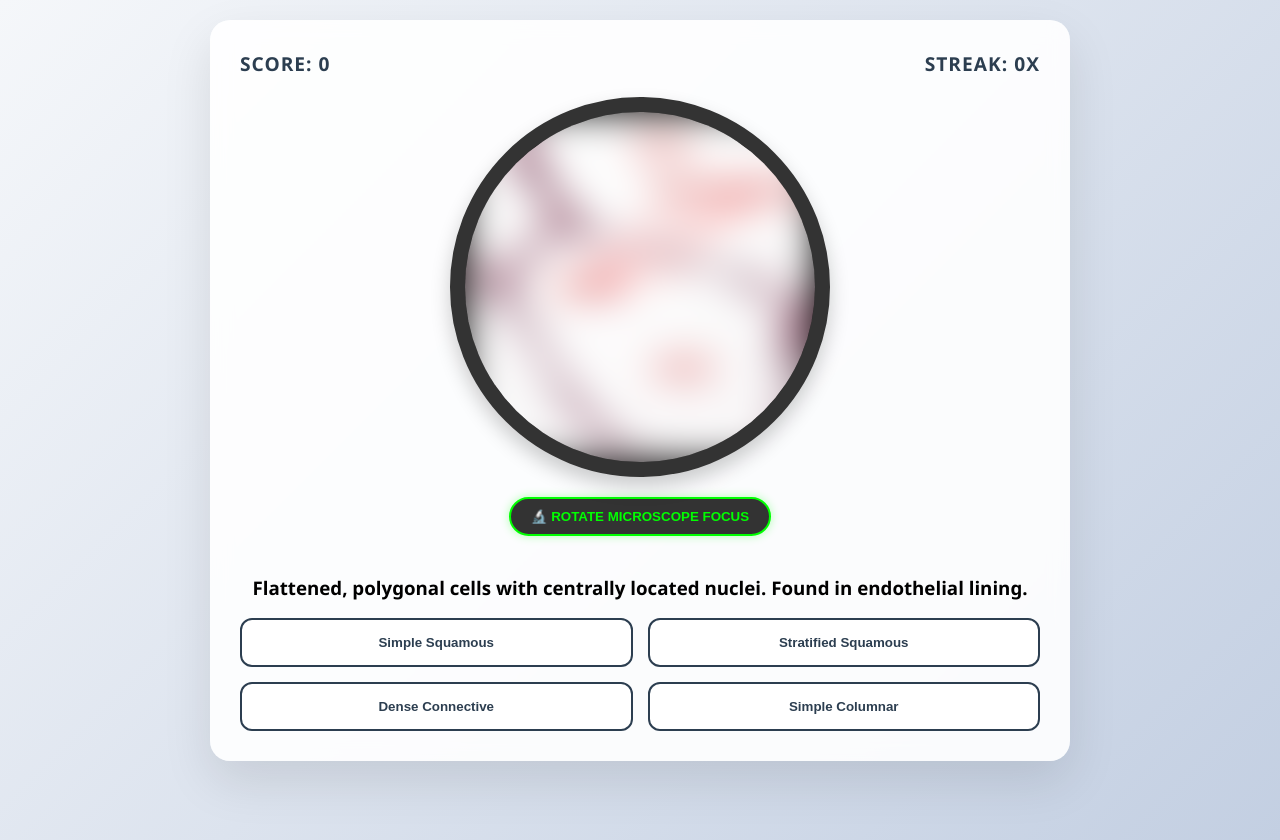
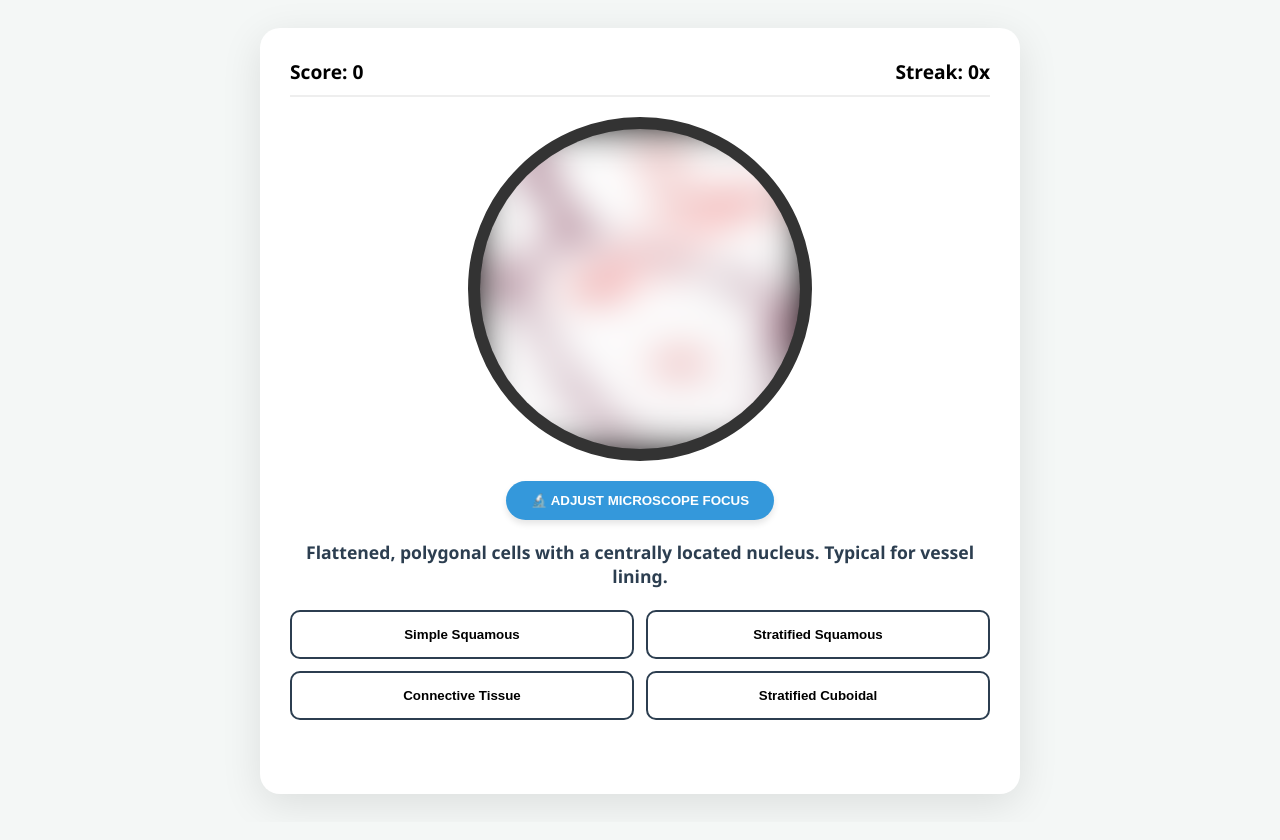
Before and after one commit to Hamada0106648249/Histology-Lab-Game, a plain HTML site: page index.html in a window 1280 px wide. Drawn offline with Linux system fonts and the light colour scheme.

Commit message:
index.html

```diff
--- a/index.html
+++ b/index.html
@@ -3,140 +3,146 @@
 <head>
     <meta charset="UTF-8">
     <meta name="viewport" content="width=device-width, initial-scale=1.0">
-    <title>Pathology Race: Lab 1</title>
+    <title>Histo-Hero: The Pathologist's Race</title>
     <style>
-        :root { --med-blue: #2c3e50; --biotech-pink: #ec407a; --glass: rgba(255, 255, 255, 0.9); }
-        body { font-family: 'Segoe UI', sans-serif; background: linear-gradient(135deg, #f5f7fa 0%, #c3cfe2 100%); min-height: 100vh; margin: 0; display: flex; flex-direction: column; align-items: center; padding: 20px; }
-        #game-box { max-width: 800px; width: 100%; background: var(--glass); backdrop-filter: blur(10px); padding: 30px; border-radius: 20px; box-shadow: 0 20px 50px rgba(0,0,0,0.1); text-align: center; }
+        :root { --med-blue: #2c3e50; --success: #27ae60; --danger: #e74c3c; --bg: #f4f7f6; }
+        body { font-family: 'Segoe UI', sans-serif; background: var(--bg); display: flex; flex-direction: column; align-items: center; padding: 20px; }
+        #game-container { max-width: 700px; background: white; padding: 30px; border-radius: 20px; box-shadow: 0 10px 40px rgba(0,0,0,0.1); text-align: center; }
+        .hud { display: flex; justify-content: space-between; font-weight: bold; font-size: 1.2rem; border-bottom: 2px solid #eee; padding-bottom: 10px; margin-bottom: 20px; }
 
-        .microscope-lens { width: 350px; height: 350px; border: 15px solid #333; border-radius: 50%; margin: 0 auto 20px; overflow: hidden; background: #000; box-shadow: inset 0 0 30px #000, 0 10px 20px rgba(0,0,0,0.2); position: relative; }
-        #histo-img { width: 100%; height: 100%; object-fit: cover; filter: blur(20px); transition: filter 0.4s cubic-bezier(0.4, 0, 0.2, 1); }
+        /* Microscope View */
+        .microscope-lens { width: 320px; height: 320px; border: 12px solid #333; border-radius: 50%; margin: 0 auto 20px; overflow: hidden; background: #222; position: relative; box-shadow: inset 0 0 20px #000; }
+        #histo-img { width: 100%; height: 100%; object-fit: cover; filter: blur(20px); transition: filter 0.4s ease; }
 
-        .hud { display: flex; justify-content: space-between; font-weight: 800; font-size: 1.2rem; color: var(--med-blue); margin-bottom: 20px; text-transform: uppercase; letter-spacing: 1px; }
-        .focus-btn { background: #333; color: #00ff00; border: 2px solid #00ff00; padding: 10px 20px; border-radius: 30px; cursor: pointer; font-weight: bold; margin-bottom: 20px; box-shadow: 0 0 10px rgba(0,255,0,0.3); }
-        .focus-btn:active { transform: scale(0.95); }
+        .focus-btn { background: #3498db; color: white; border: none; padding: 12px 25px; border-radius: 25px; cursor: pointer; font-weight: bold; margin-bottom: 20px; box-shadow: 0 4px 6px rgba(0,0,0,0.1); }
+        .focus-btn:hover { background: #2980b9; }
 
-        .options-grid { display: grid; grid-template-columns: repeat(2, 1fr); gap: 15px; }
-        button.option { padding: 15px; border: 2px solid var(--med-blue); border-radius: 12px; background: white; color: var(--med-blue); font-weight: 600; cursor: pointer; transition: 0.3s; }
-        button.option:hover { background: var(--med-blue); color: white; transform: translateY(-3px); }
+        #question-box { font-size: 1.1rem; margin-bottom: 20px; min-height: 50px; font-weight: 600; color: var(--med-blue); }
+        .options-grid { display: grid; grid-template-columns: 1fr 1fr; gap: 12px; }
+        button.option { padding: 15px; border: 2px solid var(--med-blue); background: white; border-radius: 10px; cursor: pointer; font-weight: bold; transition: 0.2s; }
+        button.option:hover { background: var(--med-blue); color: white; }
 
-        #leaderboard { margin-top: 30px; padding-top: 20px; border-top: 2px dashed #ccc; }
+        .error-msg { position: absolute; top: 40%; width: 100%; color: #ff4d4d; font-weight: bold; padding: 10px; }
+        #feedback { margin-top: 20px; font-weight: bold; min-height: 24px; }
         .hidden { display: none; }
     </style>
 </head>
 <body>
 
-<div id="game-box">
+<div id="game-container">
     <div class="hud">
         <div>Score: <span id="score">0</span></div>
         <div>Streak: <span id="streak">0</span>x</div>
     </div>
 
     <div class="microscope-lens">
-        <img id="histo-img" src="" alt="Focus required">
+        <div id="loading-error" class="error-msg hidden">⚠️ IMAGE MISSING</div>
+        <img id="histo-img" src="" alt="Specimen">
     </div>
 
-    <button class="focus-btn" onclick="adjustFocus()">🔬 ROTATE MICROSCOPE FOCUS</button>
+    <button class="focus-btn" onclick="adjustFocus()">🔬 ADJUST MICROSCOPE FOCUS</button>
 
-    <div id="quiz-section">
-        <h3 id="question-text">Identify the specimen...</h3>
+    <div id="game-ui">
+        <div id="question-box">Loading specimen...</div>
         <div class="options-grid" id="options"></div>
+        <div id="feedback"></div>
     </div>
 
-    <div id="result-screen" class="hidden">
-        <h1>🏆 LAB COMPLETED</h1>
-        <p id="final-status"></p>
-        <div id="leaderboard">
-            <h3>Local High Scores</h3>
-            <ul id="score-list" style="list-style:none; padding:0;"></ul>
-        </div>
-        <button onclick="location.reload()" class="focus-btn" style="color:white; border-color:white; margin-top:20px;">RESTART CHALLENGE</button>
+    <div id="end-screen" class="hidden">
+        <h2>🔬 Lab Rotation Complete</h2>
+        <p id="final-stats"></p>
+        <button onclick="location.reload()" class="focus-btn">Restart Lab Challenge</button>
     </div>
 </div>
 
 <script>
+    // Data strictly mapped from your Lab1.pptx content
     const labData = [
-        { img: "img2.jpg", q: "Flattened, polygonal cells with centrally located nuclei. Found in endothelial lining.", a: "Simple Squamous", info: "Matches Image 2 in your Lab." },
-        { img: "img3.jpg", q: "Extremely thin layer lining 95-97% of lung alveoli.", a: "Type I Pneumocytes", info: "Visible as a very thin layer in light microscopy." },
-        { img: "img4.jpg", q: "Cells are roughly square on transverse section. Found in renal tubules.", a: "Simple Cuboidal", info: "Typical for glandular ducts and ovaries." },
-        { img: "img7.jpg", q: "Appears stratified, but all cells contact the basement membrane.", a: "Pseudostratified Columnar", info: "Typical for the trachea and respiratory passages." },
-        { img: "img8.jpg", q: "Features large surface 'Umbrella' cells with 1-2 nuclei.", a: "Transitional Epithelium", info: "Adapted for volume changes in the bladder." },
-        { img: "img9.jpg", q: "Single-cell glands with a narrow stalk and dilated apical part.", a: "Goblet Cells", info: "Secretes mucus in respiratory and intestinal tracts." }
+        { img: "img2.jpg", q: "Flattened, polygonal cells with a centrally located nucleus. Typical for vessel lining.", a: "Simple Squamous", note: "Simple squamous epithelium lines vessels and Wharton's jelly." },
+        { img: "img3.jpg", q: "Extremely thin layer lining 95-97% of lung alveolar surface.", a: "Type I Pneumocytes", note: "These membranous pneumocytes are vital for gas exchange." },
+        { img: "img4.jpg", q: "Cells are roughly square on transverse section. Typical for renal tubules.", a: "Simple Cuboidal", note: "Found in renal tubules, glandular ducts, and the ovarian surface." },
+        { img: "img5.jpg", q: "Tall columnar cells. Typical for the gastrointestinal tract.", a: "Simple Columnar", note: "This is the primary epithelium of the GI tract." },
+        { img: "img7.jpg", q: "Looks stratified, but all cells touch the basement membrane. Found in the trachea.", a: "Pseudostratified Columnar", note: "The 'stratification' is only illusory; typical for respiratory passages." },
+        { img: "img8.jpg", q: "Surface layer features large 'umbrella' cells. Adapted for volume changes.", a: "Transitional (Urothelium)", note: "Urothelium lines the bladder, ureters, and renal pelvis." },
+        { img: "img9.jpg", q: "Single-cell glands with a narrow stalk and dilated top containing granules.", a: "Goblet Cells", note: "Common in respiratory and intestinal epithelium for mucus secretion." }
     ];
 
-    let score = 0;
+    let currentScore = 0;
     let streak = 0;
     let currentIdx = 0;
-    let blur = 20;
+    let blurLevel = 20;
 
     function adjustFocus() {
-        blur = Math.max(0, blur - 5);
-        document.getElementById('histo-img').style.filter = `blur(${blur}px)`;
+        blurLevel = Math.max(0, blurLevel - 5);
+        document.getElementById('histo-img').style.filter = `blur(${blurLevel}px)`;
     }
 
     function initLevel() {
-        if (currentIdx >= labData.length) return endGame();
+        if (currentIdx >= labData.length) return showResults();
 
-        const current = labData[currentIdx];
-        blur = 20;
+        const data = labData[currentIdx];
         const img = document.getElementById('histo-img');
-        img.src = current.img;
-        img.style.filter = `blur(20px)`;
-        img.onerror = () => { img.alt = "⚠️ MISSING FILE: Upload " + current.img + " to GitHub"; };
+        const errorMsg = document.getElementById('loading-error');
 
-        document.getElementById('question-text').innerText = current.q;
+        // Reset state for new question
+        blurLevel = 20;
+        img.style.filter = "blur(20px)";
+        errorMsg.classList.add('hidden');
 
-        const opts = document.getElementById('options');
-        opts.innerHTML = '';
+        // Update Image with Cache Buster to prevent "Same Image" bug
+        img.src = data.img + "?t=" + new Date().getTime();
 
-        const choices = [current.a, "Stratified Squamous", "Simple Columnar", "Dense Connective"].sort(() => Math.random() - 0.5);
+        // Check if image fails to load
+        img.onerror = () => {
+            errorMsg.innerText = "⚠️ MISSING: " + data.img;
+            errorMsg.classList.remove('hidden');
+        };
+
+        document.getElementById('question-box').innerText = data.q;
+        const optsDiv = document.getElementById('options');
+        optsDiv.innerHTML = '';
+
+        const choices = [data.a, "Stratified Squamous", "Stratified Cuboidal", "Connective Tissue"].sort(() => Math.random() - 0.5);
 
         choices.forEach(c => {
             const btn = document.createElement('button');
             btn.className = 'option';
             btn.innerText = c;
-            btn.onclick = () => check(c, current.a);
-            opts.appendChild(btn);
+            btn.onclick = () => checkAnswer(c, data.a, data.note);
+            optsDiv.appendChild(btn);
         });
     }
 
-    function check(choice, correct) {
+    function checkAnswer(selected, correct, note) {
         document.getElementById('histo-img').style.filter = "blur(0px)";
-        if (choice === correct) {
-            score += 100 + (streak * 25);
+        const feedback = document.getElementById('feedback');
+
+        if (selected === correct) {
+            currentScore += (100 + (streak * 20));
             streak++;
-            alert("✅ Correct! " + labData[currentIdx].info);
+            feedback.innerHTML = `<span style="color:var(--success)">✅ Correct!</span> ${note}`;
         } else {
             streak = 0;
-            alert("❌ Incorrect! The correct answer was " + correct);
+            feedback.innerHTML = `<span style="color:var(--danger)">❌ Incorrect.</span> The answer is ${correct}.`;
         }
 
-        document.getElementById('score').innerText = score;
+        document.getElementById('score').innerText = currentScore;
         document.getElementById('streak').innerText = streak;
-        currentIdx++;
-        setTimeout(initLevel, 500);
+
+        setTimeout(() => {
+            currentIdx++;
+            feedback.innerText = "";
+            initLevel();
+        }, 3500);
     }
 
-    function endGame() {
-        document.getElementById('quiz-section').classList.add('hidden');
-        document.getElementById('result-screen').classList.remove('hidden');
-        saveScore(score);
-    }
-
-    function saveScore(s) {
-        let scores = JSON.parse(localStorage.getItem('histoScores') || '[]');
-        scores.push({s, d: new Date().toLocaleDateString()});
-        scores.sort((a,b) => b.s - a.s);
-        localStorage.setItem('histoScores', JSON.stringify(scores.slice(0, 5)));
-
-        const list = document.getElementById('score-list');
-        scores.slice(0, 5).forEach(item => {
-            list.innerHTML += `<li>Score: ${item.s} — ${item.d}</li>`;
-        });
+    function showResults() {
+        document.getElementById('game-ui').classList.add('hidden');
+        document.getElementById('end-screen').classList.remove('hidden');
+        document.getElementById('final-stats').innerText = `Your Final Lab Score: ${currentScore}`;
     }
 
     initLevel();
 </script>
-
 </body>
 </html>
```
